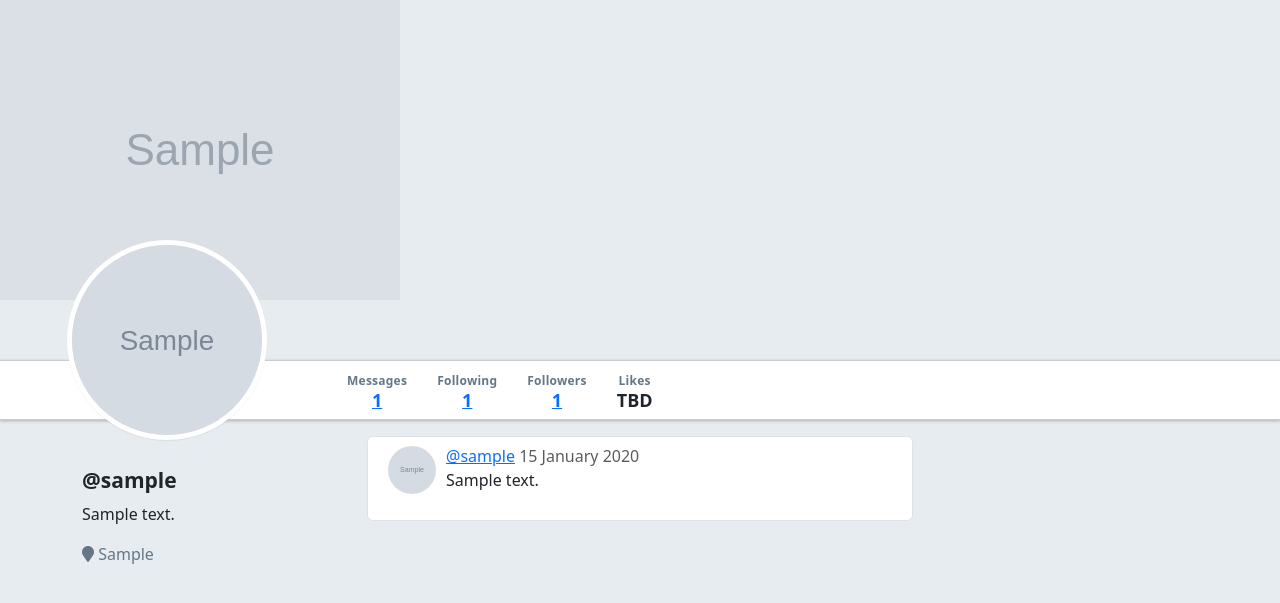
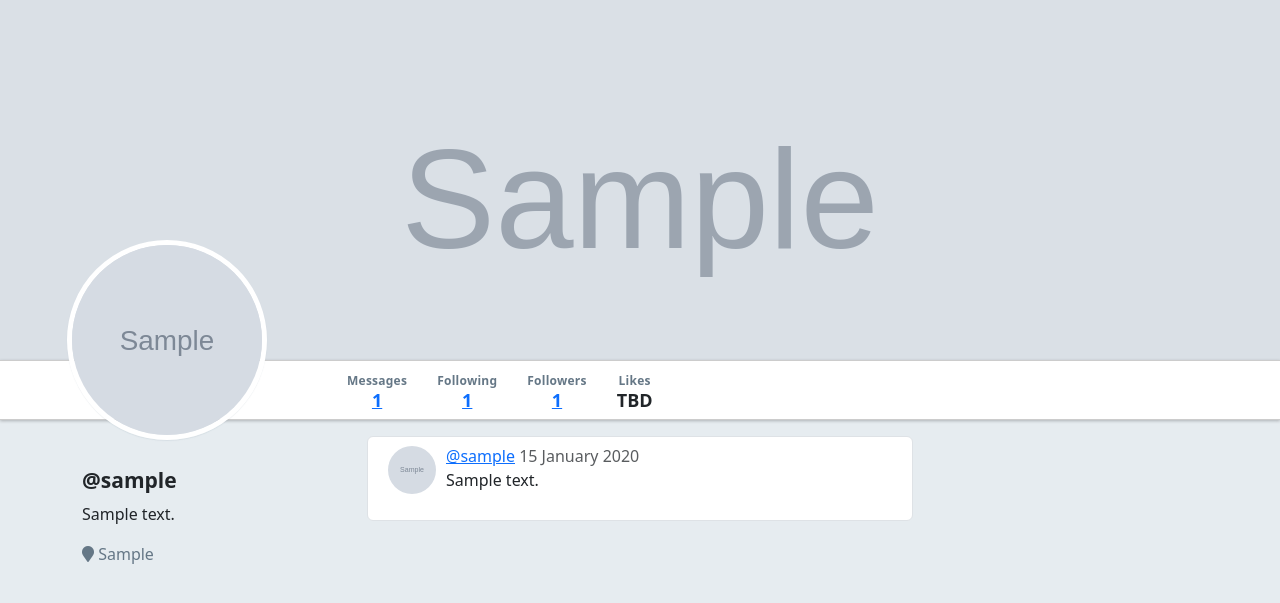
Before and after one commit to lancelee2885/warbler, a Flask app: page /users/1 in a window 1280 px wide. Shown: the part 46-649 px from the top of the page. Run offline with Flask 2, Linux system fonts and the light colour scheme; tables that the repository leaves empty hold one stand-in row (values such as "Sample post"); grey boxes marked "Sample" are stand-in pictures; some libraries are stand-ins or nearby versions.

Commit message:
profile header image resize

```diff
--- a/static/stylesheets/style.css
+++ b/static/stylesheets/style.css
@@ -551,6 +551,12 @@ p.card-bio {
 
 /* ================================profile header */
 
-#profile-header{
+/* /* #profile-header{
     object-fit:contain;
+} */
+
+.fit-image{
+  width: 100%;
+  object-fit: cover;
+  height: 400px; /* only if you want fixed height */
 }
--- a/templates/users/detail.html
+++ b/templates/users/detail.html
@@ -2,8 +2,8 @@
 
 {% block content %}
 
-  <div id="warbler-hero" class="full-width">
-    <img src="{{ user.header_image_url }}" alt="Image for {{ user.header_image_url }}" id="profile-header" class="img-fluid">
+  <div id="warbler-hero" class="full-width full-height">
+    <img src="{{ user.header_image_url }}" alt="Image for {{ user.header_image_url }}" id="profile-header" class="img-responsive fit-image">
   </div>
   <img src="{{ user.image_url }}" alt="Image for {{ user.username }}" id="profile-avatar">
   <div class="row full-width">
```
